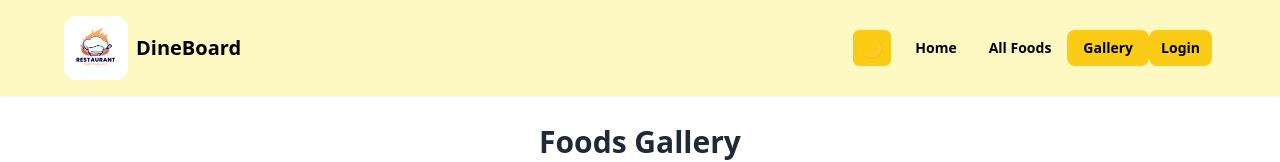
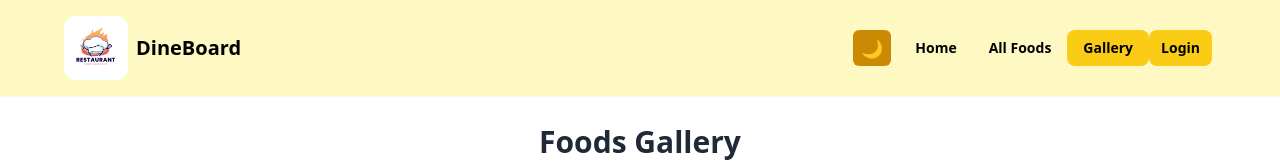
Before and after one commit to Asif-Abdullah01/DineBoard-client-side, a React (Vite) app: page /gallery in a window 1280 px wide. Shown: the top 162 px of the page. Built offline with nearby package versions, Linux system fonts and the light colour scheme; no server answers.

Commit message:
Modified spacing

```diff
--- a/src/components/ThemeToggle.jsx
+++ b/src/components/ThemeToggle.jsx
@@ -16,7 +16,7 @@
     <button
       onClick={toggleTheme}
       className="px-2 py-1 rounded-md font-semibold transition duration-300
-                 bg-yellow-400 text-black hover:opacity-90 text-lg"
+                 bg-yellow-600 text-black hover:opacity-90 text-lg"
     >
       {theme === 'light' ? '🌙' : '☀️'}
     </button>
--- a/src/pages/Home.jsx
+++ b/src/pages/Home.jsx
@@ -93,7 +93,7 @@
             </div>
 
 
-            <div className="bg-gradient-to-r from-yellow-100 via-white to-yellow-100 py-12 px-4 sm:px-6 lg:px-8 rounded-lg shadow-md max-w-3xl mx-auto mt-16 text-center">
+            <div className="bg-gradient-to-r from-yellow-200 via-[#f7f4edb1] to-yellow-100 py-12 px-4 sm:px-6 lg:px-8 rounded-lg shadow-md mx-auto mt-16 text-center">
                 <h2 className="text-3xl sm:text-4xl font-extrabold text-gray-800 mb-4">
                     Stay in the Loop!
                 </h2>
```
